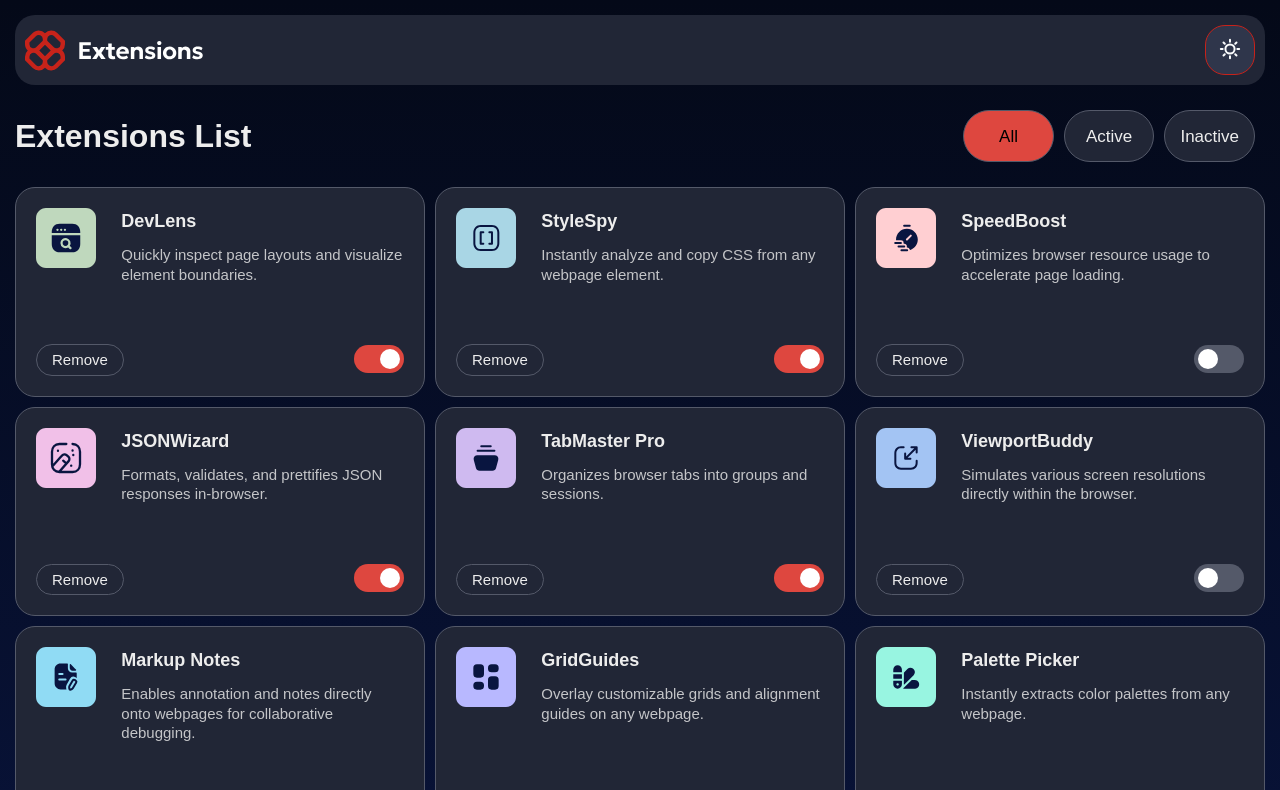
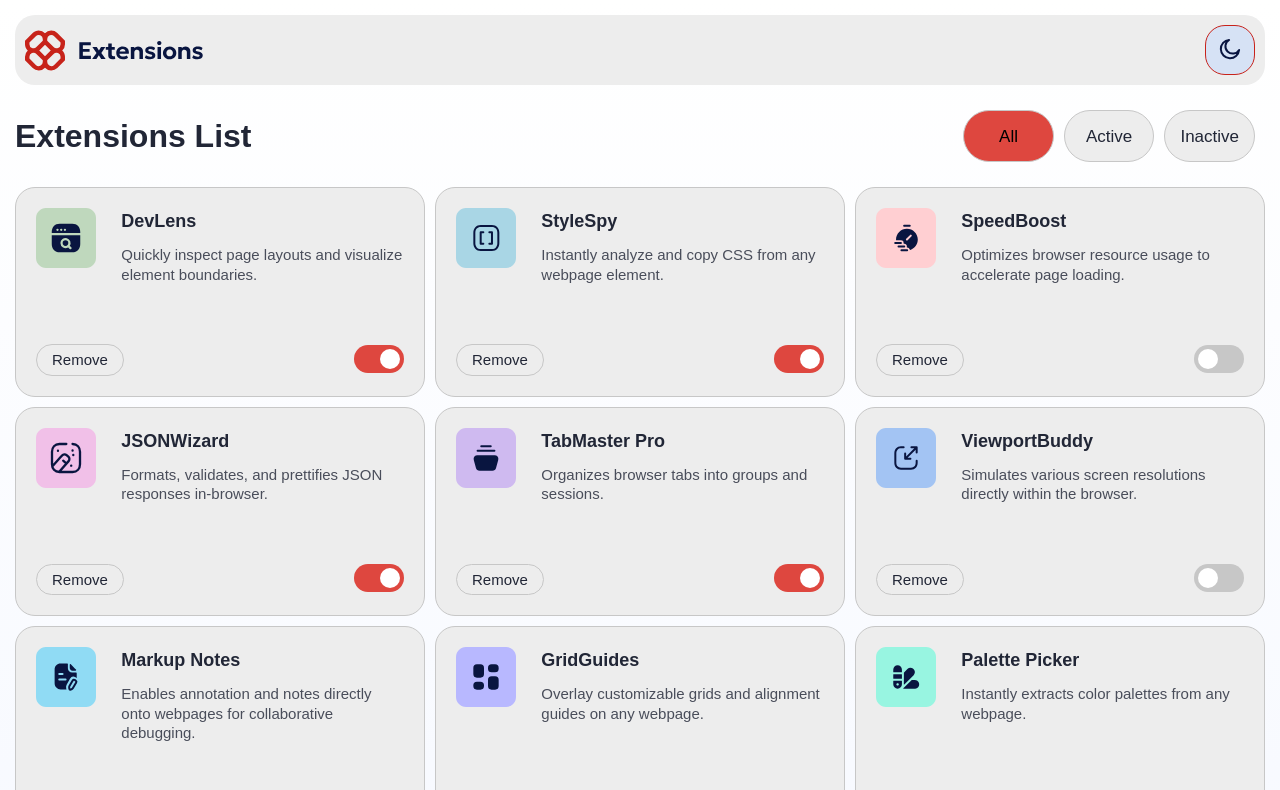
Before and after one commit to gillaercio/browser-extensions-manager-ui-main, a plain HTML site: page index.html in a window 1280 px wide. Both pictures are taken after a click on the button 1230 px from the left and 50 px from the top of the page. Shown: the top 790 px of the page. Drawn offline with Linux system fonts and the light colour scheme; a web font is replaced by a local one.

Commit message:
Toogle theme button adjusted

```diff
--- a/assets/css/global.css
+++ b/assets/css/global.css
@@ -29,6 +29,7 @@ html {
 --Red-700: hsl(3, 77%, 44%);
 
 --Light-Gradient: linear-gradient(180deg, #EBF2FC 0%, #EEF8F9 100%);
+--Light-Gradient-vertical: linear-gradient(90deg, #EBF2FC 0%, #EEF8F9 100%);
 --Dark-Gradient: linear-gradient(180deg, #040918 0%, #091540 100%);
 --Dark-Gradient-vertical: linear-gradient(90deg, #040918 0%, #091540 100%);
 
@@ -40,3 +41,19 @@ html {
   --text-button: 400 1.7rem/100% var(--noto-font);
   --text-body: 400 1.5rem/130% var(--noto-font);
 }
+
+body.light-theme {
+  --Neutral-900: hsl(200, 60%, 99%);
+  --Neutral-800: hsl(0, 0%, 93%);
+  --Neutral-700: hsl(217, 61%, 90%);
+  --Neutral-600: hsl(0, 0%, 78%);
+  --Neutral-300: hsl(226, 11%, 37%);
+  --Neutral-200: hsl(225, 23%, 24%);
+  --Neutral-100: hsl(226, 25%, 17%);
+  --Neutral-0: hsl(227, 75%, 14%);
+
+  --Light-Gradient: linear-gradient(180deg, #ffffff 0%, #f5f8ff 100%);
+  --Light-Gradient-vertical: linear-gradient(90deg, #ffffff 0%, #f5f8ff 100%);
+  --Dark-Gradient: linear-gradient(180deg, #ffffff 0%, #f5f8ff 100%);
+  --Dark-Gradient-vertical: linear-gradient(90deg, #ffffff 0%, #f5f8ff 100%);
+}
--- a/assets/js/index.js
+++ b/assets/js/index.js
@@ -76,3 +76,15 @@ document.addEventListener("DOMContentLoaded", () => {
       });
   }
 });
+
+document.querySelector(".theme-toggle").addEventListener("click", () => {
+  document.body.classList.toggle("light-theme");
+
+  const icon = document.querySelector(".theme-toggle img");
+  const isLight = document.body.classList.contains("light-theme");
+  const logo = document.querySelector(".top-logo");
+  icon.src = isLight ? "assets/images/icon-moon.svg" : "assets/images/icon-sun.svg";
+  icon.alt = isLight ? "Icon moon" : "Icon sun";
+  logo.src = isLight ? "assets/images/logo.svg" : "assets/images/logo-extensions-white.svg";
+  logo.alt = isLight ? "Logo Extensions Light Theme" : "Logo Extensions Dark Theme";
+});
--- a/index.html
+++ b/index.html
@@ -13,10 +13,9 @@
 
   <main id="content">
     <div class="top-bar">
-      <img src="assets/images/logo-extensions-white.svg" alt="Logo Extensions" class="top-logo"/>
-      <button type="button" class="top-icon sun">
+      <img src="assets/images/logo-extensions-white.svg" alt="Logo Extensions Dark Theme" class="top-logo"/>
+      <button type="button" class="top-icon theme-toggle">
         <img src="assets/images/icon-sun.svg" alt="Icon sun">
-      </div>
     </div>
 
     <div class="filter-bar">
```
